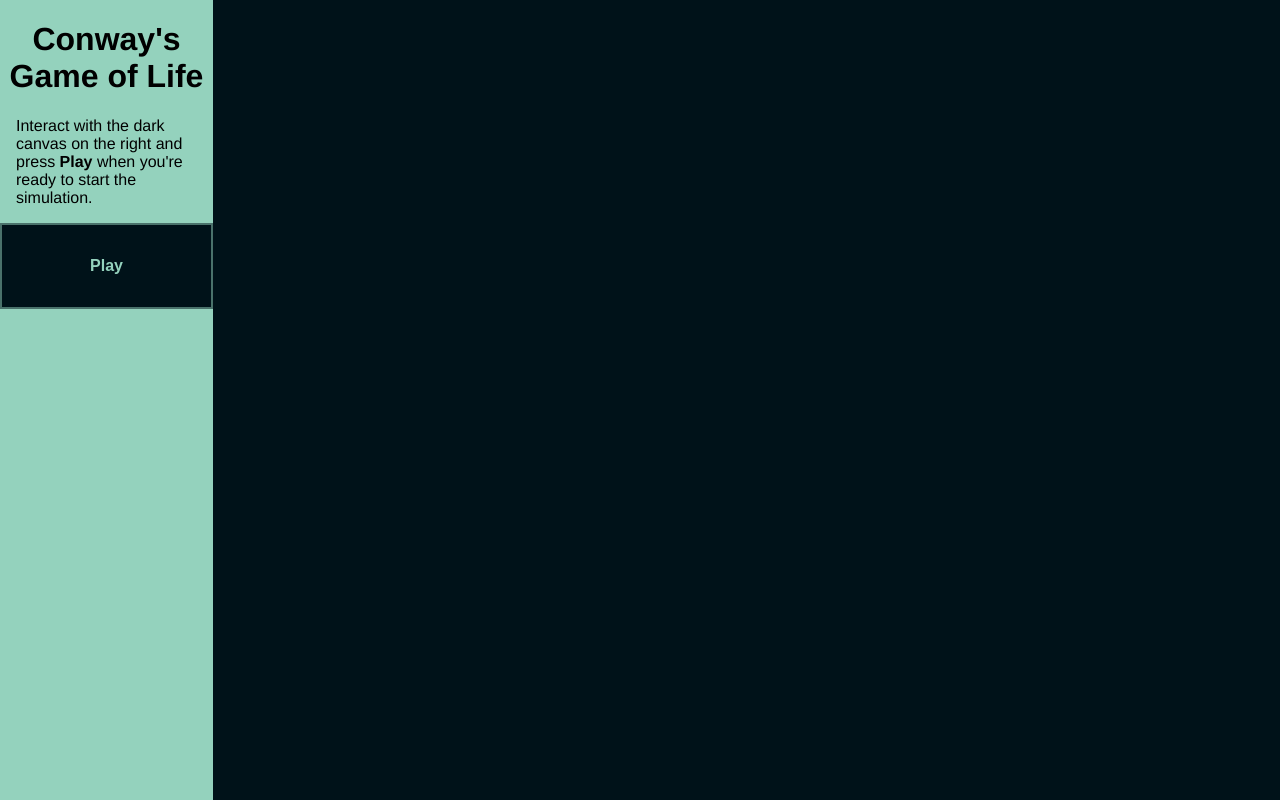
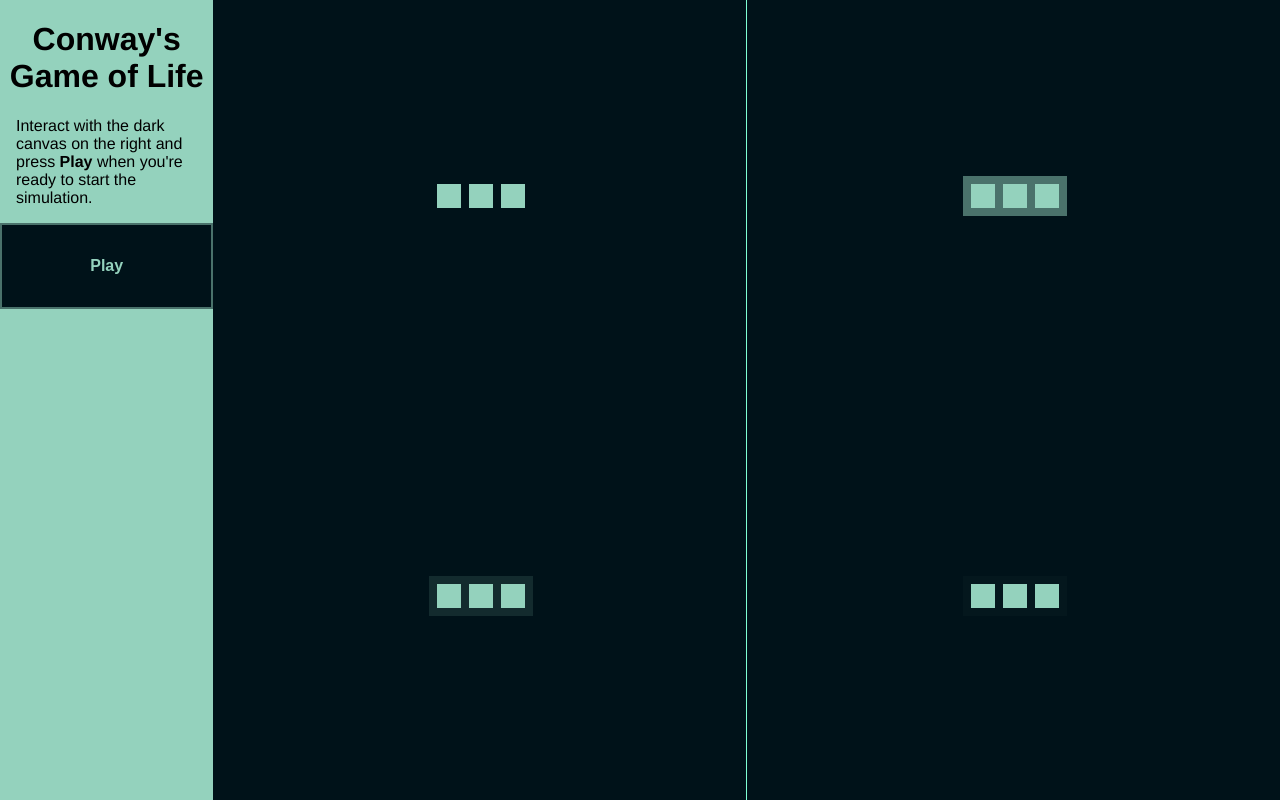
Before and after one commit to fjcmontenegro/conways-game-of-life, a React (Create React App) app: page / in a window 1280 px wide. Built offline with nearby package versions, Linux system fonts and the light colour scheme.

Commit message:
Add more canvases and initialFormations

```diff
--- a/src/App.tsx
+++ b/src/App.tsx
@@ -13,9 +13,20 @@ export default function App(): React.ReactElement {
   return (
     <div style={style}>
       <Info onPlay={handleClick} isPlaying={isPlaying} />
-      {/* canvas 1 */}
-      {/* <Canvas isPlaying={isPlaying} fadeRate={1} /> */}
-      <Canvas isPlaying={isPlaying} fadeRate={1} drawDead />
+      <div className="canvas-area">
+        <div style={{ height: '50%', width: '50%' }}>
+          <Canvas isPlaying={isPlaying} fadeRate={1} drawDead={false} />
+        </div>
+        <div style={{ height: '50%', width: '50%' }}>
+          <Canvas isPlaying={isPlaying} fadeRate={1} />
+        </div>
+        <div style={{ height: '50%', width: '50%' }}>
+          <Canvas isPlaying={isPlaying} fadeRate={0.25} />
+        </div>
+        <div style={{ height: '50%', width: '50%' }}>
+          <Canvas isPlaying={isPlaying} fadeRate={0.05} />
+        </div>
+      </div>
     </div>
   )
 }
--- a/src/components/Canvas.tsx
+++ b/src/components/Canvas.tsx
@@ -17,8 +17,6 @@ const Canvas = ({
   const canvasRef = useRef<HTMLCanvasElement>(null)
   const containerRef = useRef<HTMLDivElement>(null)
   const gameRef = useRef<Game>()
-
-  console.log('rendered', isPlaying)
 
   useEffect(() => {
     if (gameRef.current) {
@@ -63,7 +61,8 @@ const Canvas = ({
 
 const styles: Record<string, React.CSSProperties> = {
   container: {
-    flex: 5,
+    width: '100%',
+    height: '100%',
   },
 }
 
--- a/src/game/constants/animation.ts
+++ b/src/game/constants/animation.ts
@@ -1,2 +1,2 @@
-export const DEFAULT_FPS = 12
+export const DEFAULT_FPS = 10
 export const DEFAULT_FADE_RATE = 1 / 4
--- a/src/game/modules/game.ts
+++ b/src/game/modules/game.ts
@@ -1,9 +1,9 @@
 import { CELL_SIZE } from '../constants/sizes'
-import { Grid2D, Point } from '../types/geometry'
+import { Point } from '../types/geometry'
 import { clearCanvas } from '../util/canvas'
-import formation1 from '../data/formation1.json'
 import { Grid } from './grid'
 import { DEFAULT_FADE_RATE, DEFAULT_FPS } from '../constants/animation'
+import { formation1, formation2 } from '../util/formations'
 
 type GameConstructorOptions = {
   drawDead?: boolean
@@ -29,6 +29,7 @@ export class Game {
   fadeRate: number
 
   lastLoopPerformance: number[]
+  drawDead: boolean
 
   constructor(
     canvas: HTMLCanvasElement,
@@ -53,6 +54,7 @@ export class Game {
 
     this.fps = options?.fps ?? DEFAULT_FPS
     this.fadeRate = options?.fadeRate ?? DEFAULT_FADE_RATE
+    this.drawDead = options?.drawDead ?? true
   }
 
   resize(container: HTMLDivElement): void {
@@ -91,10 +93,10 @@ export class Game {
     window.addEventListener('keypress', ({ key }) => {
       if (key === 'e') {
         console.log(this.grid.export())
-      } else if (key === 'i') {
-        this.grid.import(formation1 as Grid2D)
       }
     })
+
+    this.addInitialFormation()
   }
 
   setPlay(play: boolean): void {
@@ -189,10 +191,8 @@ export class Game {
             CELL_SIZE,
             CELL_SIZE,
           )
-        } else {
-          this.context.fillStyle = `rgba(148, 210, 189, ${
-            this.fadeRate === 1 ? 0 : this.fadeRate / 2
-          })`
+        } else if (this.drawDead) {
+          this.context.fillStyle = `rgba(148, 210, 189, ${this.fadeRate / 2})`
           this.context.fillRect(
             x * CELL_SIZE,
             y * CELL_SIZE,
@@ -202,6 +202,14 @@ export class Game {
         }
       }
     }
+  }
+
+  addInitialFormation(): void {
+    const gridSize = {
+      x: Math.floor(this.canvas.width / CELL_SIZE),
+      y: Math.floor(this.canvas.height / CELL_SIZE),
+    }
+    formation1(this.grid, gridSize)
   }
 
   mainLoop(t?: number): void {
--- /dev/null
+++ b/src/game/util/formations.ts
@@ -0,0 +1,30 @@
+import { Grid } from '../modules/grid'
+import { Point } from '../types/geometry'
+
+export const formation1 = (grid: Grid, gridSize: Point): void => {
+  const formationSize = { x: 12, y: 3 }
+  const offset = {
+    x: Math.floor((gridSize.x - formationSize.x) / 2),
+    y: Math.floor((gridSize.y - formationSize.y) / 2),
+  }
+
+  for (let i = 0; i < 3 * 4; i++) {
+    if (i % 4 !== 0) {
+      grid.set(offset.x + i, offset.y, 1)
+      grid.set(offset.x + i, offset.y + 1, 1)
+      grid.set(offset.x + i, offset.y + 2, 1)
+    }
+  }
+}
+
+export const formation2 = (grid: Grid, offset: Point): void => {
+  const center = { x: offset.x + 10, y: offset.y + 10 }
+  const radius = 10
+
+  for (let angle = 0; angle < 2 * Math.PI; angle += Math.PI / 36) {
+    const x = Math.floor(center.x + radius * Math.cos(angle))
+    const y = Math.floor(center.y + radius * Math.sin(angle))
+    console.log(x, y)
+    grid.set(x, y, 1)
+  }
+}
--- a/src/styles/styles.css
+++ b/src/styles/styles.css
@@ -3,6 +3,12 @@
   min-width: 200px;
   background-color: rgba(148, 210, 189, 1);
   overflow: auto;
+}
+
+.canvas-area {
+  flex: 5;
+  display: flex;
+  flex-wrap: wrap;
 }
 
 h1 {
```
